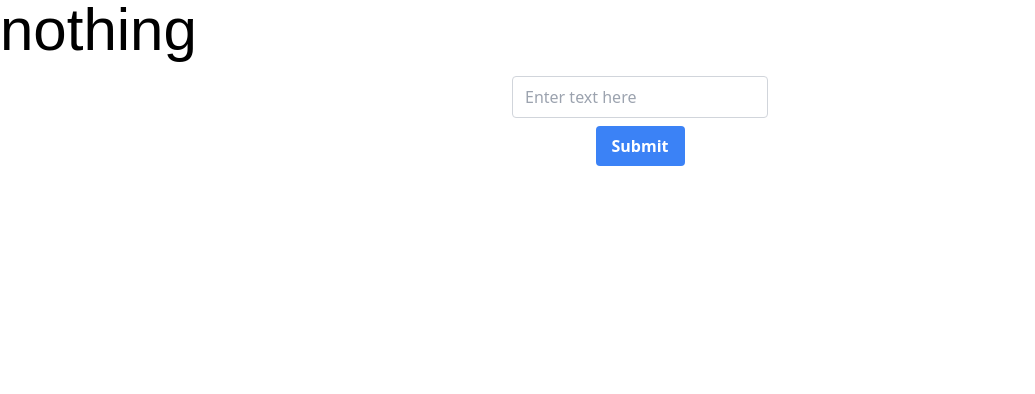
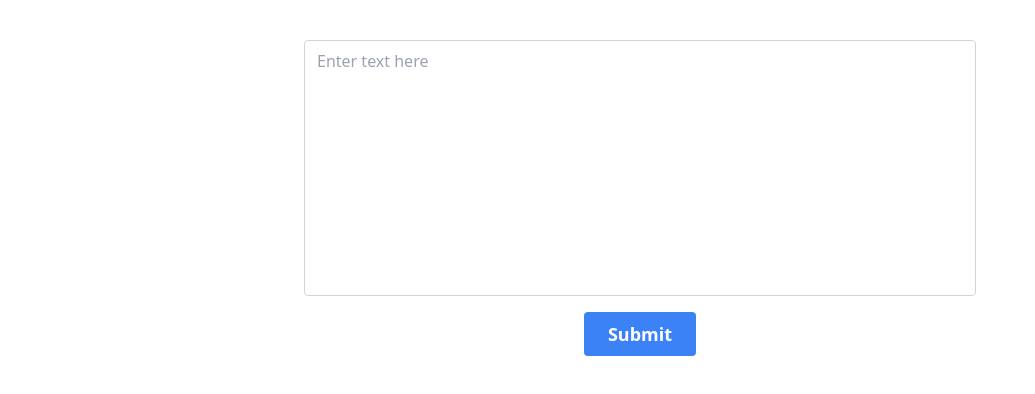
Before and after one commit to lalitx17/CVeezy, a React (Vite) app in the folder frontend/: page / in a window 1280 px wide. Shown: the top 394 px of the page, without its empty margins (0-1035 px from the left). Built offline with nearby package versions, Linux system fonts and the light colour scheme.

Commit message:
frontend backend connection done

```diff
--- a/frontend/src/App.tsx
+++ b/frontend/src/App.tsx
@@ -14,27 +14,24 @@ function App() {
     }
   };
 
-
   return (
     <>
-      <div className="text-6xl font-montser mb-4">
-        nothing
-      </div>
-      <form onSubmit={handleSubmit} className="flex flex-col items-center">
-        <input
-          type="text"
+    <div className='my-10'>
+      <form onSubmit={handleSubmit} className="flex flex-col items-center w-full max-w-2xl mx-auto">
+        <textarea
           value={inputText}
           onChange={(e) => setInputText(e.target.value)}
-          className="border border-gray-300 rounded px-3 py-2 mb-2 w-64"
+          className="border border-gray-300 rounded px-3 py-2 mb-4 w-full h-64 resize-none"
           placeholder="Enter text here"
         />
         <button
           type="submit"
-          className="bg-blue-500 hover:bg-blue-700 text-white font-bold py-2 px-4 rounded"
+          className="bg-blue-500 hover:bg-blue-700 text-white font-bold py-2 px-6 rounded text-lg"
         >
           Submit
         </button>
       </form>
+      </div>
     </>
   );
 }
```
Also changed, not shown: 1 other file (tests, documents, lock files or other folders).
